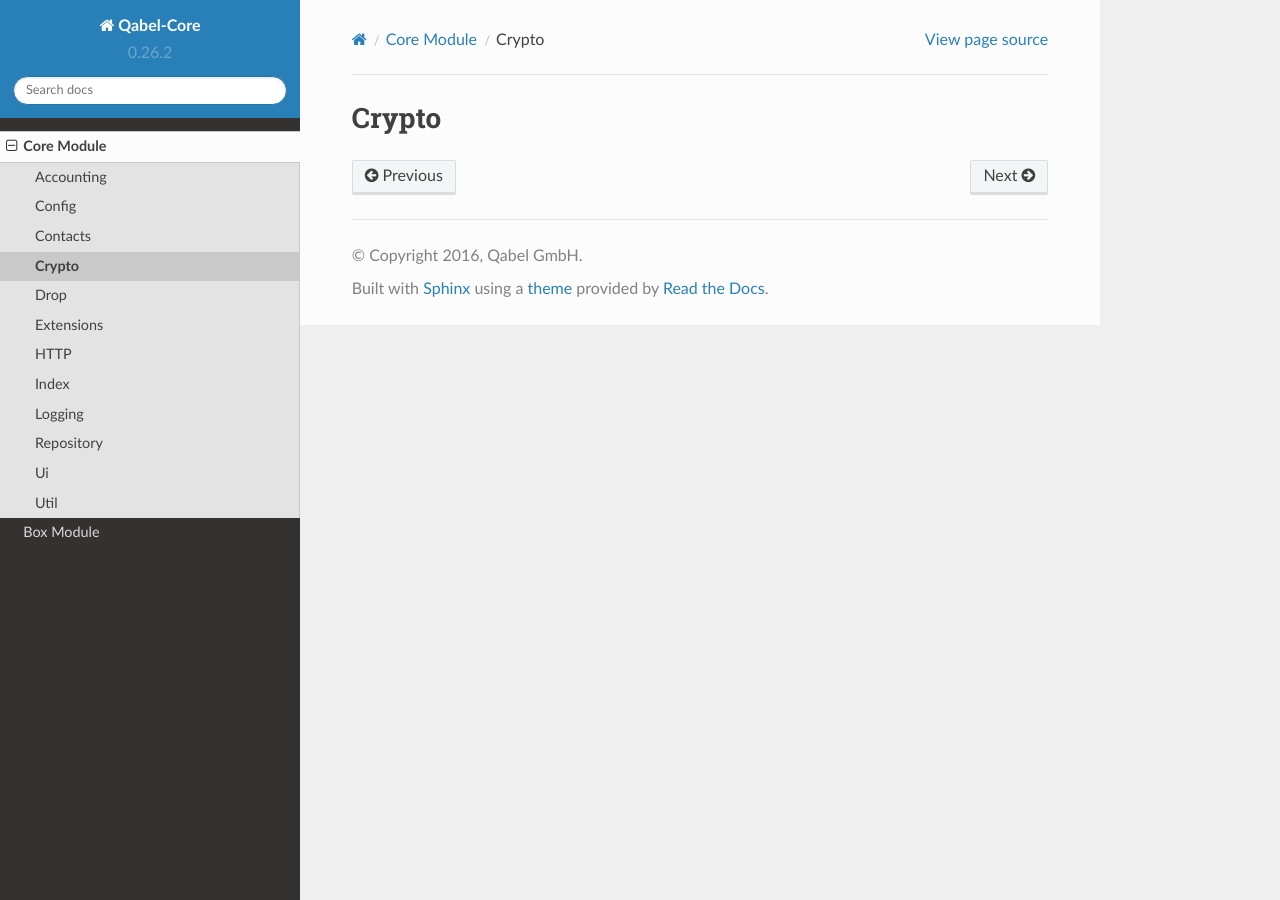
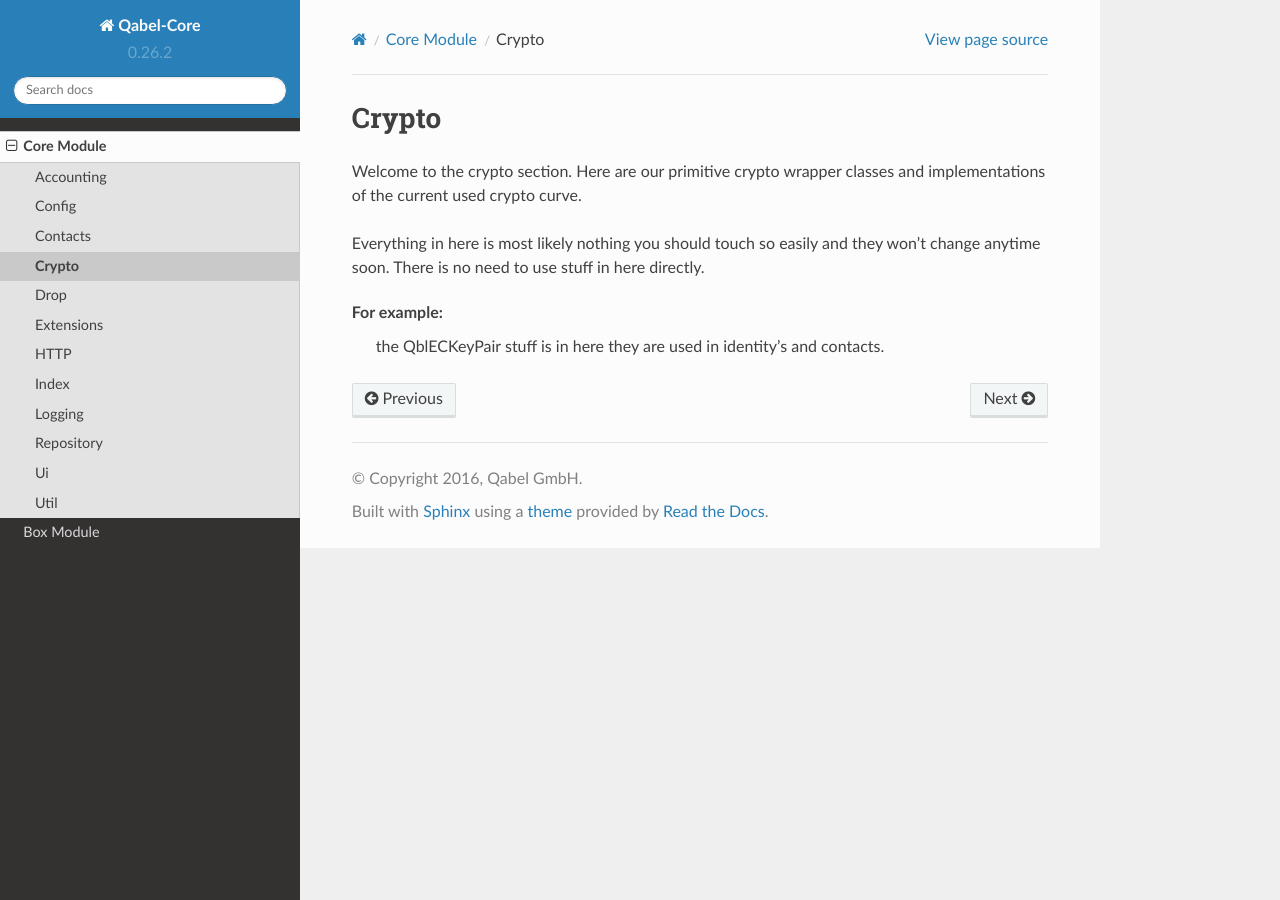
Before and after one commit to Qabel/qabel-core, a Sphinx documentation site: the page built from docs/source/core/crypto.rst, in a window 1280 px wide. Built offline with Sphinx 7.4.7 and the Read the Docs theme 2.0.0, drawn with Linux system fonts in a browser that asks for light colours.

Commit message:
crypto package short description

```diff
--- a/docs/source/core/crypto.rst
+++ b/docs/source/core/crypto.rst
@@ -3,3 +3,12 @@ Crypto
 
 .. toctree::
     :maxdepth: 2
+
+Welcome to the crypto section.
+Here are our primitive crypto wrapper classes and implementations of the current used crypto curve.
+
+Everything in here is most likely nothing you should touch so easily and they won't change anytime soon.
+There is no need to use stuff in here directly.
+
+For example:
+    the QblECKeyPair stuff is in here they are used in identity's and contacts.
```
